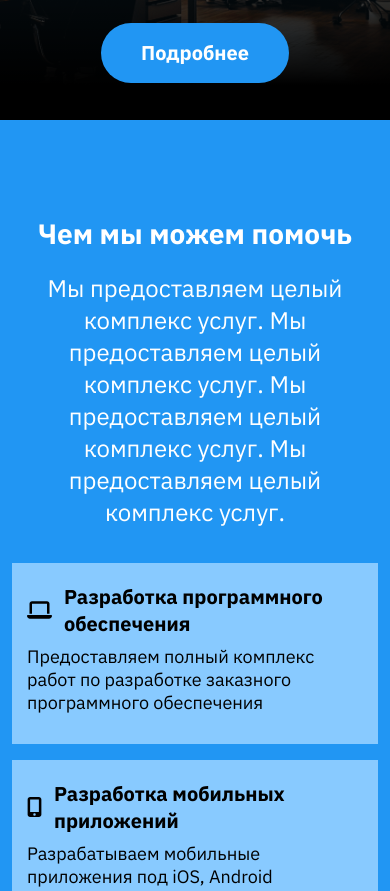
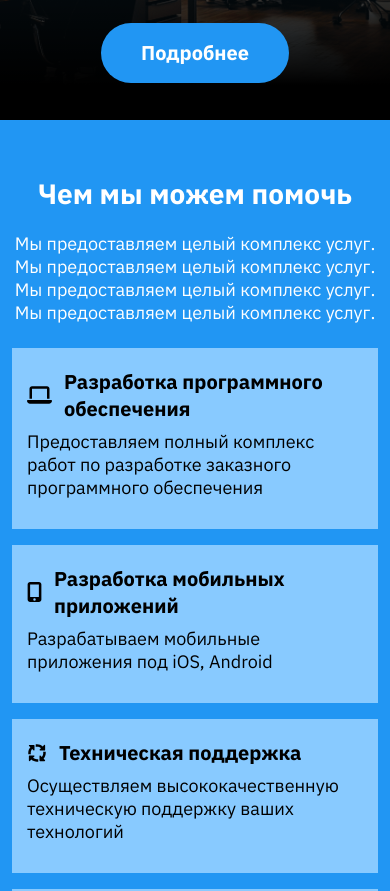
Before and after one commit to oscarishe/softinvader, a plain HTML site: page index.html in a window 390 px wide. Shown: the part 442-1333 px from the top of the page. Drawn offline with nearby package versions, Linux system fonts and the light colour scheme.

Commit message:
update files

```diff
--- a/style/style.css
+++ b/style/style.css
@@ -154,17 +154,17 @@ body {
 
 .secondary-title {
     text-align: center;
-    font-size: 32px;
-    margin-bottom: 32px;
+    font-size: 40px;
+    margin-bottom: 50px;
     margin-top: 0;
     line-height: 1;
     color: #FFF;
 }
 
 .services__text {
-    font-size: 24px;
+    font-size: 28px;
     text-align: center;
-    margin-bottom: 35px;
+    margin-bottom: 45px;
     margin-top: 0;
     color: #FFF;
 }
@@ -446,6 +446,15 @@ body {
         font-size: 28px;
         margin-bottom: 24px;
     }
+
+    .services__text {
+        font-size: 18px;
+        margin-bottom: 24px;
+    }
+
+    .contact, .services, .clients {
+        padding: 60px 0;
+    }
 }
 
 @keyframes main-animation {
```
